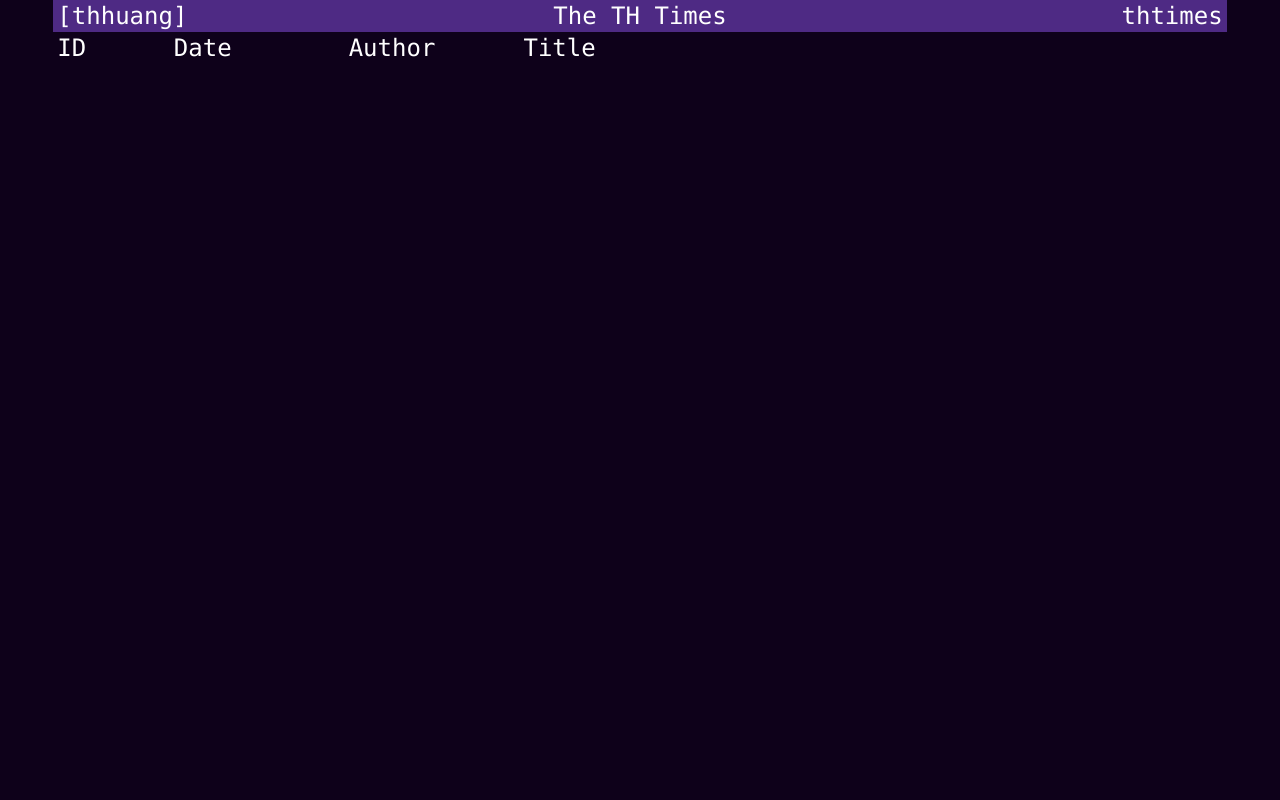
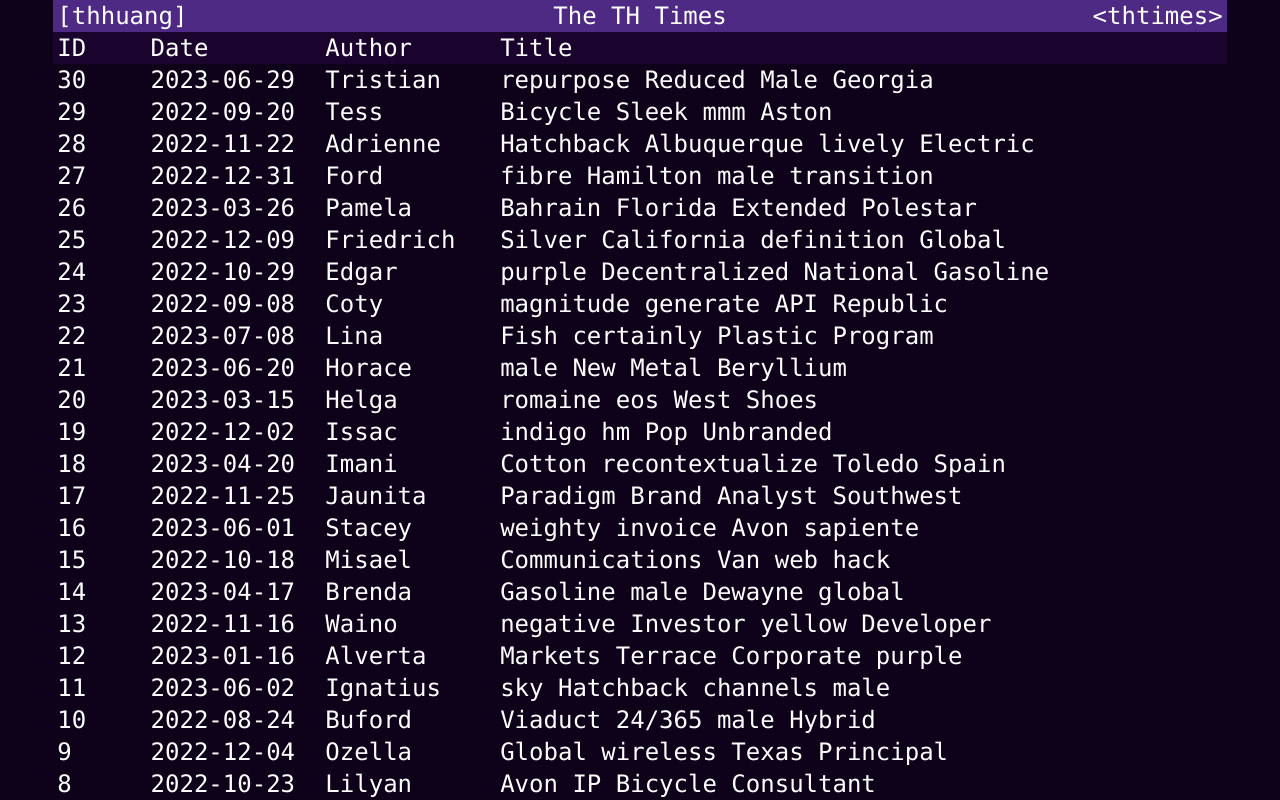
Before and after one commit to thhuang/thtimes, a React (Create React App) app: page / in a window 1280 px wide. Shown: the top 800 px of the page. Built offline with nearby package versions, Linux system fonts and the light colour scheme; the HTML template or start-up script is replaced by a standard one.

Commit message:
add article list

```diff
--- a/package.json
+++ b/package.json
@@ -37,5 +37,8 @@
       "last 1 firefox version",
       "last 1 safari version"
     ]
+  },
+  "devDependencies": {
+    "@faker-js/faker": "^7.3.0"
   }
 }
--- /dev/null
+++ b/src/components/list/ArticleList.jsx
@@ -0,0 +1,32 @@
+import React from 'react';
+import { faker } from '@faker-js/faker';
+
+let articles = [];
+
+for (let i = 1; i <= 30; i++) {
+  articles.push({
+    id: i,
+    date: faker.date.future().toISOString().slice(0, 10),
+    author: faker.name.firstName(),
+    title: faker.random.words(4),
+  });
+}
+
+const ArticleList = () => {
+  return (
+    <section className="article-list">
+      {articles.reverse().map((a) => {
+        return (
+          <div className="article-list__row">
+            <div>{a.id}</div>
+            <div>{a.date}</div>
+            <div>{a.author}</div>
+            <div>{a.title}</div>
+          </div>
+        );
+      })}
+    </section>
+  );
+};
+
+export default ArticleList;
--- /dev/null
+++ b/src/components/list/Header.jsx
@@ -0,0 +1,14 @@
+import React from 'react';
+
+const Header = () => {
+  return (
+    <section className="header">
+      <div>ID</div>
+      <div>Date</div>
+      <div>Author</div>
+      <div>Title</div>
+    </section>
+  );
+};
+
+export default Header;
--- a/src/components/list/List.jsx
+++ b/src/components/list/List.jsx
@@ -1,21 +1,16 @@
 import React from 'react';
 import './list.css';
+import Title from './Title';
+import Header from './Header';
+import ArticleList from './ArticleList';
 
 const List = () => {
   return (
-    <>
-      <section className="list__title">
-        <div className="list__moderator">[thhuang]</div>
-        <div className="list__description">The TH Times</div>
-        <div className="list__id">thtimes</div>
-      </section>
-      <section className="list__header">
-        <div>ID</div>
-        <div>Date</div>
-        <div>Author</div>
-        <div>Title</div>
-      </section>
-    </>
+    <div className="list">
+      <Title />
+      <Header />
+      <ArticleList />
+    </div>
   );
 };
 
--- /dev/null
+++ b/src/components/list/Title.jsx
@@ -0,0 +1,13 @@
+import React from 'react';
+
+const Title = () => {
+  return (
+    <section className="title">
+      <div className="title__moderator">[thhuang]</div>
+      <div className="title__description">The TH Times</div>
+      <div className="title__id">&lt;thtimes&gt;</div>
+    </section>
+  );
+};
+
+export default Title;
--- a/src/components/list/list.css
+++ b/src/components/list/list.css
@@ -1,20 +1,33 @@
-.list__title {
-  @apply grid grid-cols-[20%_60%_20%]
-  bg-primary-varient;
+.list {
+  @apply h-screen;
 }
 
-.list__moderator {
+.title {
+  @apply grid grid-cols-[20%_60%_20%]
+  bg-primary;
+}
+
+.title__moderator {
   @apply text-left;
 }
 
-.list__description {
+.title__description {
   @apply text-center;
 }
 
-.list__id {
+.title__id {
   @apply text-right;
 }
 
-.list__header {
-  @apply text-left grid grid-cols-[10%_15%_15%_60%];
+.header {
+  @apply text-left grid grid-cols-[8%_15%_15%_62%]
+  bg-background-varient;
 }
+
+.article-list {
+  @apply h-full;
+}
+
+.article-list__row {
+  @apply text-left grid grid-cols-[8%_15%_15%_62%];
+}
--- a/src/index.css
+++ b/src/index.css
@@ -3,10 +3,6 @@
 @tailwind utilities;
 
 @layer base {
-  html {
-    @apply scroll-smooth;
-  }
-
   ::-webkit-scrollbar {
     display: none;
   }
@@ -25,8 +21,7 @@
   h2,
   h3,
   h4,
-  h5,
-  p {
+  h5 {
     @apply font-medium;
   }
 }
--- a/tailwind.config.js
+++ b/tailwind.config.js
@@ -7,8 +7,8 @@ module.exports = {
       colors: {
         background: '#0e011a',
         'background-varient': '#1a042d',
-        primary: '#836eaa',
-        'primary-varient': '#4e2a84',
+        primary: '#4e2a84',
+        'primary-varient': '#836eaa',
         white: '#ffffff',
         light: '#bbb8b8',
       },
```
Also changed, not shown: 1 other file (tests, documents, lock files or other folders).
